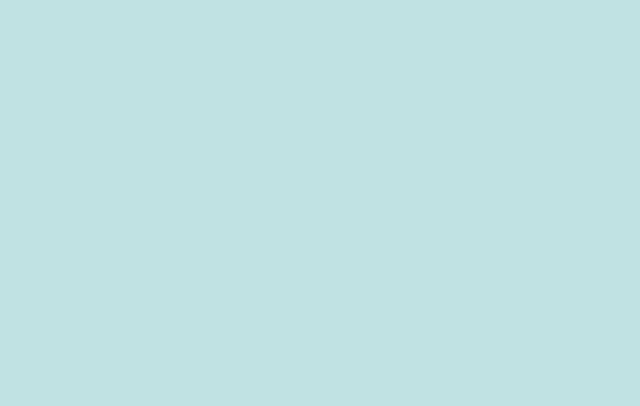
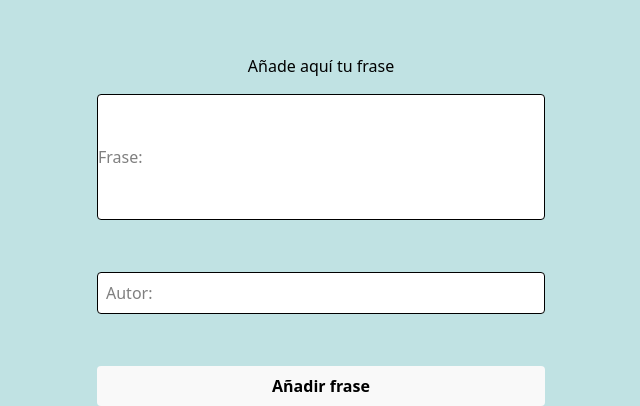
Before and after one commit to miaryl/p7_proyecto4, a React (Vite) app: page / in a window 1280 px wide. Shown: the part 924-1330 px from the top of the page, without its empty margins (319-959 px from the left). Before the commit the page ends 800 px from the top, so only its background shows below. Built offline with nearby package versions, Linux system fonts and the light colour scheme.

Commit message:
cambie estilo de form.jsx

```diff
--- a/src/components/form/form.jsx
+++ b/src/components/form/form.jsx
@@ -28,35 +28,43 @@ function Form () {
         console.log(`Quote: ${quote}, Author: ${author}`);
         setQuote("");
         setAuthor("");
-        if (!text.trim ()) return;
+        }
+        if (!text.trim()) {
         const newQuote = text.trim();
-        const newAuthor = author.trim() || "Anónimo"
+        const newAuthor = author.trim() || "Anónimo";
+
+        return newQuote, newAuthor
 
 
-    };
+        };
 
 
-}
+    }
 
     return (
-        <form onSubmit={handleSubmit} className="quote-form">
+        <>
+        <p className="mt-[500px]">Añade aquí tu frase</p>
+        <form onSubmit={handleSubmit}
+        className="quote-form flex flex-col gap-4 w-full max-w-md">
         <input
             type="text"
-            placeholder="Enter your quote"
+            placeholder="Frase:"
             value={quote}
             onChange={(e) => setQuote(e.target.value)}
-            className="quote-input"
+            className="quote-input border rounded bg-white py-[50px] mb-9"
             required
         />
         <input
             type="text"
-            placeholder="Enter the author's name"
+            placeholder="Autor:"
             value={author}
             onChange={(e) => setAuthor(e.target.value)}
-            className="author-input"
+            className="author-input border rounded bg-white p-2 mb-9"
         />
-        <button type="submit" className="submit-button">Add Quote</button>
+        <button type="submit"
+        className="rounded bg-white font-bold py-2 px-4 cursor-pointer hover:bg-gray-400">Añadir frase</button>
         </form>
+        </>
     );
 }
 export default Form;
```
